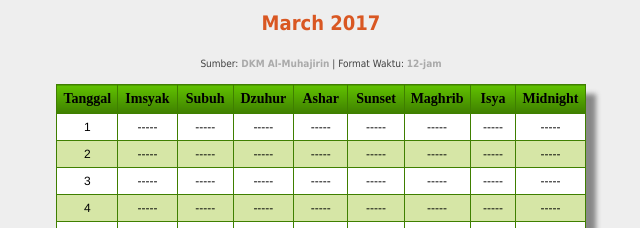
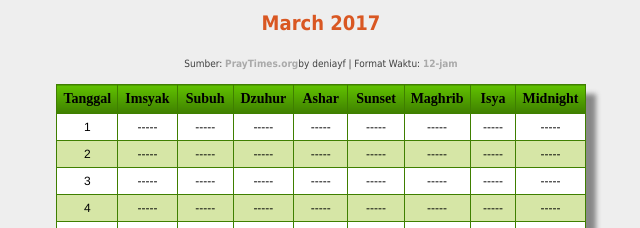
Before and after one commit to deniayf/waktushalat, a plain HTML site: page index.html in a window 1280 px wide. Shown: the part 188-416 px from the top of the page, 319-959 px from the left. Drawn offline with Linux system fonts and the light colour scheme.

Commit message:
Update index.html

```diff
--- a/index.html
+++ b/index.html
@@ -174,7 +174,7 @@
 
 <br/>
 <div align="center" style="margin-top: 7px"><small>
-	Sumber: <a href="http://almuhajirin15710.blogspot.com/" class="command float:left">DKM&nbsp;Al-Muhajirin</a> |
+	Sumber: <a href="http://praytimes.org" class="command float:left">PrayTimes.org</a>by deniayf  |
 	Format Waktu: <a id="time-format" href="javascript:switchFormat(1)" title="Change clock format" class="command"></a></small>
 </div>
 <table id="timetable" class="timetable">
```
